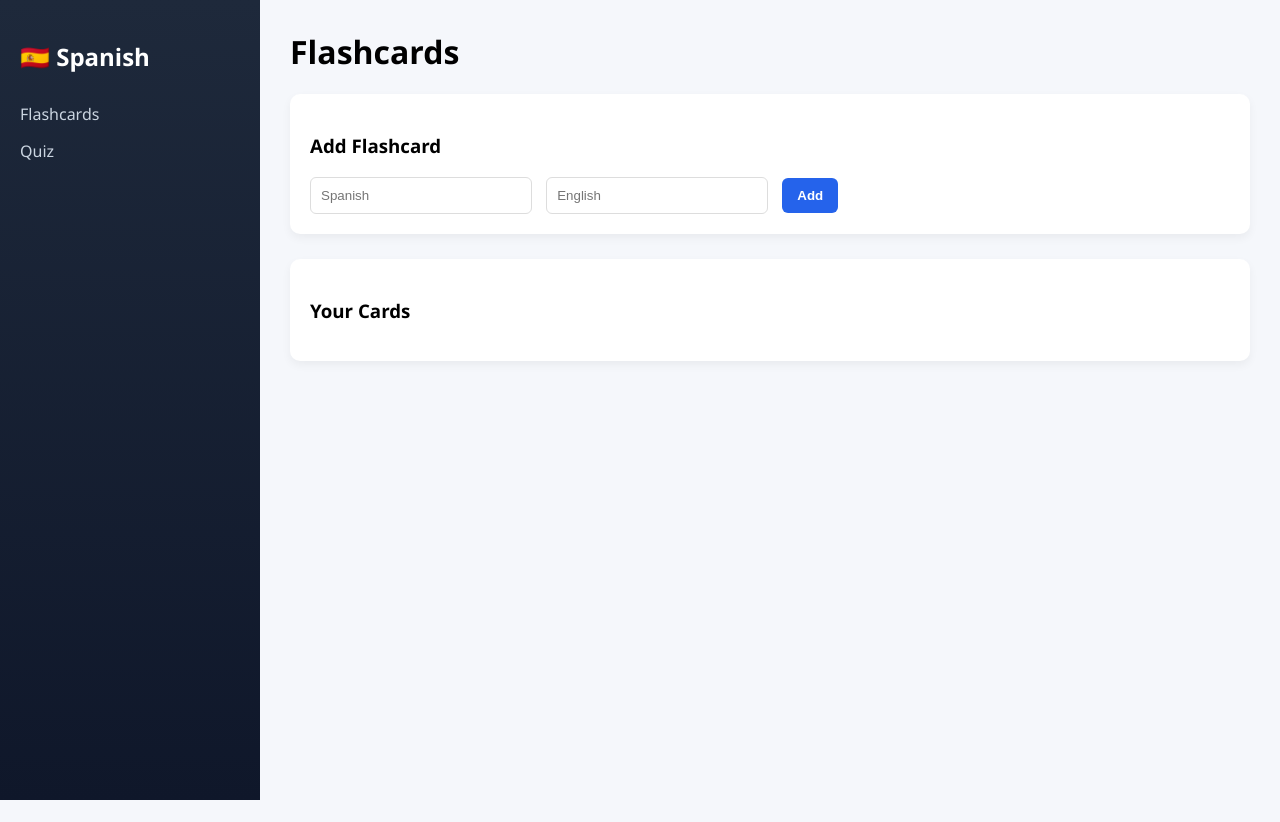
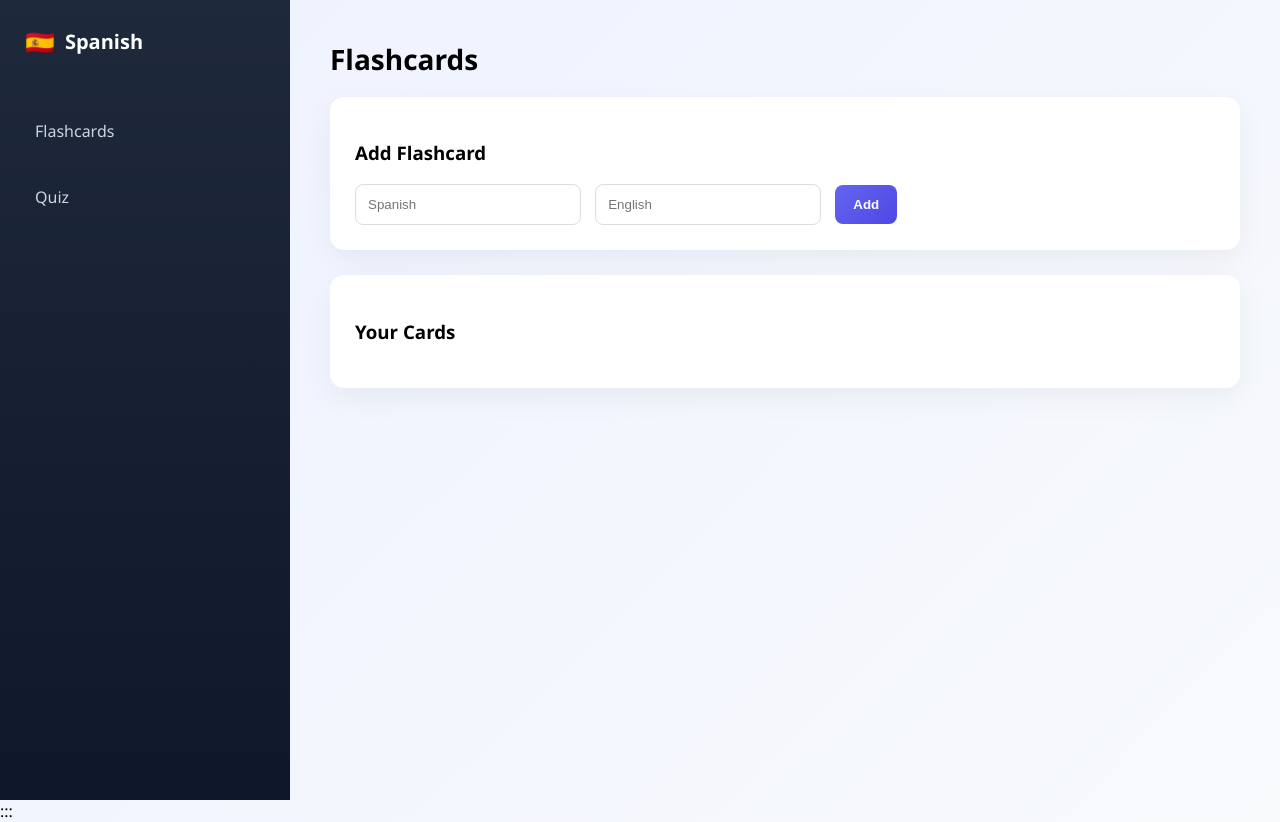
Before and after one commit to moregan366/Spanish-Learning, a Flask app: page / in a window 1280 px wide. Before the commit the page ends 800 px from the top, so only its background shows below. Run offline with Flask 3, Linux system fonts and the light colour scheme; data that the repository does not hold is empty; some libraries are stand-ins or nearby versions.

Commit message:
Update index.html

```diff
--- a/Templates/index.html
+++ b/Templates/index.html
@@ -1,4 +1,5 @@
 <!DOCTYPE html>
+
 <html>
 <head>
     <title>Spanish Learning</title>
@@ -7,7 +8,7 @@
     body {
         margin: 0;
         font-family: 'Segoe UI', sans-serif;
-            background: #f5f7fb;
+        background: linear-gradient(135deg, #eef2ff, #f8fafc);
     }
 
     .container {
@@ -17,104 +18,144 @@
 
     /* Sidebar */
     .sidebar {
-            width: 220px;
+        width: 240px;
         background: linear-gradient(180deg, #1e293b, #0f172a);
         color: white;
-            padding: 20px;
+        padding: 25px;
+        display: flex;
+        flex-direction: column;
     }
 
-        .sidebar h2 {
-            margin-bottom: 30px;
+    .logo {
+        display: flex;
+        align-items: center;
+        font-size: 20px;
+        font-weight: bold;
+        margin-bottom: 40px;
+    }
+
+    .logo span {
+        font-size: 24px;
+        margin-right: 10px;
     }
 
     .sidebar a {
-            display: block;
         color: #cbd5e1;
         text-decoration: none;
-            margin: 15px 0;
-            transition: 0.2s;
+        margin: 12px 0;
+        padding: 10px;
+        border-radius: 8px;
+        transition: 0.3s;
     }
 
     .sidebar a:hover {
+        background: #334155;
         color: white;
+        transform: translateX(5px);
     }
 
     /* Main */
     .main {
         flex: 1;
-            padding: 30px;
+        padding: 40px;
     }
 
     h1 {
         margin-top: 0;
+        font-size: 28px;
     }
 
-        /* Card container */
+    /* Card UI */
     .card {
         background: white;
-            padding: 20px;
-            border-radius: 10px;
+        padding: 25px;
+        border-radius: 14px;
         margin-bottom: 25px;
-            box-shadow: 0 4px 10px rgba(0,0,0,0.05);
+        box-shadow: 0 10px 30px rgba(0,0,0,0.05);
+        animation: fadeIn 0.5s ease;
+    }
+
+    @keyframes fadeIn {
+        from { opacity: 0; transform: translateY(15px); }
+        to { opacity: 1; transform: translateY(0); }
     }
 
     /* Inputs */
     input {
-            padding: 10px;
+        padding: 12px;
         margin-right: 10px;
-            border-radius: 6px;
+        border-radius: 8px;
         border: 1px solid #ddd;
         width: 200px;
+        transition: 0.2s;
+    }
+
+    input:focus {
+        outline: none;
+        border-color: #6366f1;
+        box-shadow: 0 0 0 2px rgba(99,102,241,0.2);
     }
 
     /* Buttons */
     button {
-            padding: 10px 15px;
+        padding: 12px 18px;
         border: none;
-            border-radius: 6px;
+        border-radius: 8px;
         cursor: pointer;
         font-weight: bold;
+        transition: 0.2s;
     }
 
     .add-btn {
-            background: #2563eb;
+        background: linear-gradient(135deg, #6366f1, #4f46e5);
         color: white;
     }
 
     .add-btn:hover {
-            background: #1d4ed8;
+        transform: translateY(-2px);
+        box-shadow: 0 5px 15px rgba(99,102,241,0.4);
     }
 
     .delete-btn {
         background: #ef4444;
         color: white;
-            margin-left: 10px;
     }
 
     .delete-btn:hover {
         background: #dc2626;
+        transform: scale(1.05);
     }
 
-        /* Flashcard item */
+    /* Flashcards */
     .flashcard {
         display: flex;
         justify-content: space-between;
         align-items: center;
         background: #f9fafb;
-            padding: 12px 15px;
-            border-radius: 8px;
-            margin-bottom: 10px;
-            transition: 0.2s;
+        padding: 14px 18px;
+        border-radius: 10px;
+        margin-bottom: 12px;
+        transition: 0.3s;
+        animation: slideIn 0.4s ease;
+    }
+
+    @keyframes slideIn {
+        from { opacity: 0; transform: translateX(-10px); }
+        to { opacity: 1; transform: translateX(0); }
     }
 
     .flashcard:hover {
         background: #eef2ff;
+        transform: translateY(-2px);
+        box-shadow: 0 5px 15px rgba(0,0,0,0.05);
     }
 
-        .text {
-            font-size: 16px;
+    .text b {
+        color: #1e293b;
     }
+
 </style>
+
 </head>
 
 <body>
@@ -123,7 +164,10 @@
 
 <!-- Sidebar -->
 <div class="sidebar">
-        <h2>🇪🇸 Spanish</h2>
+    <div class="logo">
+        <span>🇪🇸</span> Spanish
+    </div>
+
     <a href="#">Flashcards</a>
     <a href="#">Quiz</a>
 </div>
@@ -133,7 +177,7 @@
 
     <h1>Flashcards</h1>
 
-        <!-- Add Card -->
+    <!-- Add -->
     <div class="card">
         <h3>Add Flashcard</h3>
 
@@ -179,6 +223,8 @@ async function addCard() {
     const front = document.getElementById('front').value;
     const back = document.getElementById('back').value;
 
+    if (!front || !back) return;
+
     await fetch('/add', {
         method: 'POST',
         headers: { 'Content-Type': 'application/json' },
@@ -194,10 +240,7 @@ async function addCard() {
 async function deleteCard(id) {
     if (!confirm("Delete this card?")) return;
 
-    await fetch(`/delete/${id}`, {
-        method: 'DELETE'
-    });
-
+    await fetch(`/delete/${id}`, { method: 'DELETE' });
     loadCards();
 }
 
@@ -206,3 +249,4 @@ loadCards();
 
 </body>
 </html>
+:::
```
Lines whose indentation alone changed are shown as unchanged.
